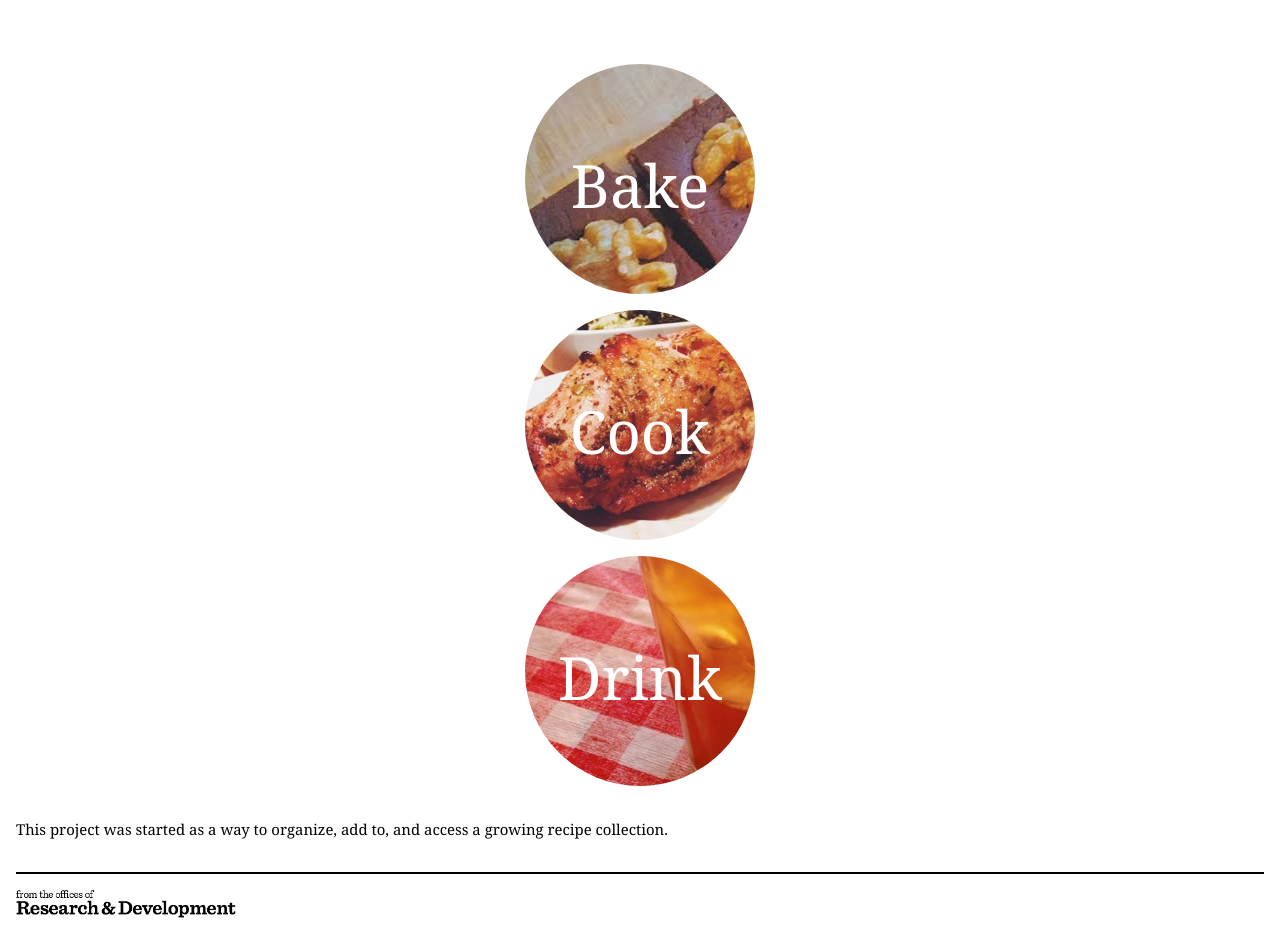
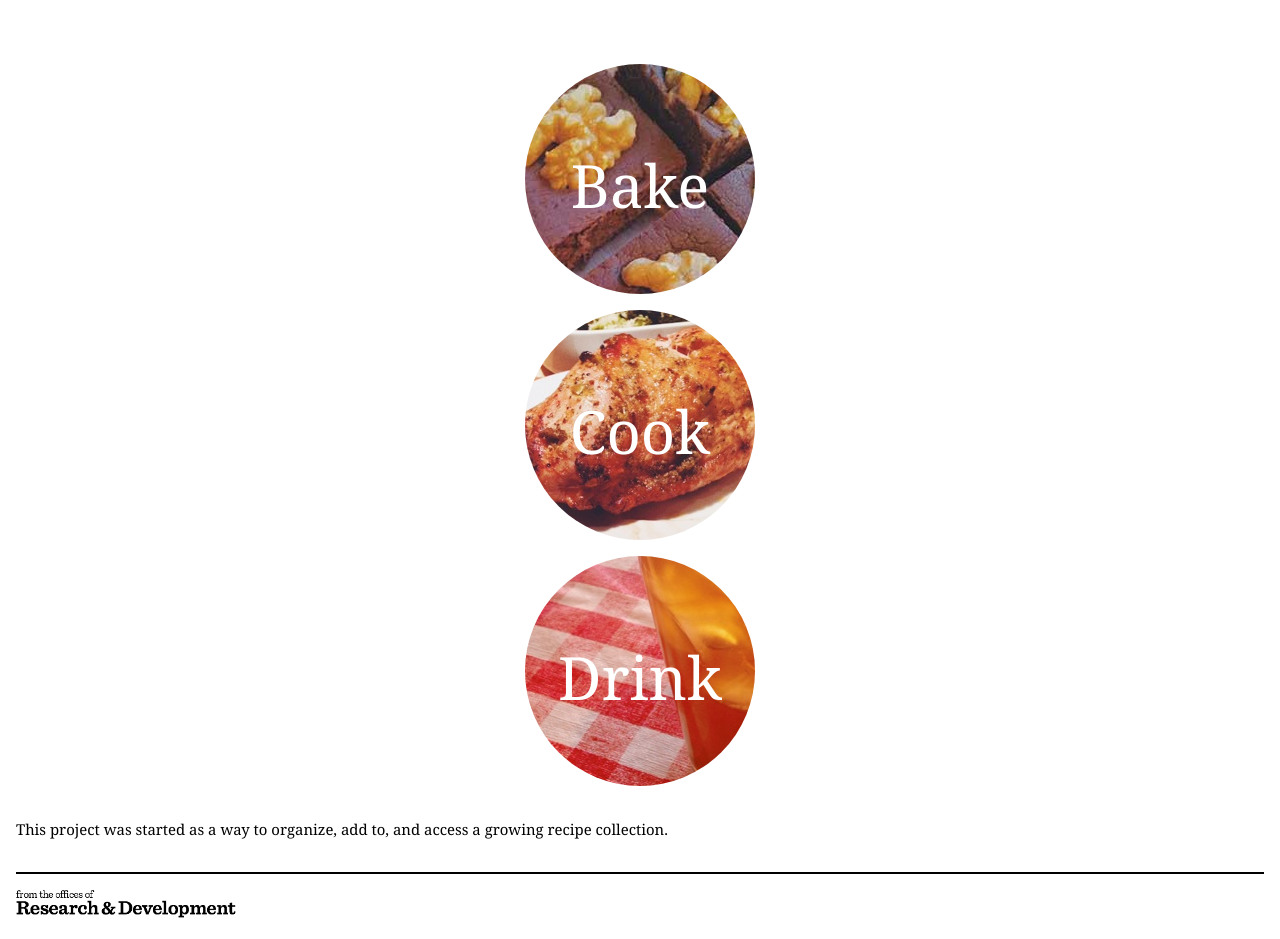
Before and after one commit to rnddg/eat, a Jekyll site: the page built from index.md, in a window 1280 px wide. Built offline with Jekyll 4.4.1, drawn with Linux system fonts in a browser that asks for light colours; some web fonts are replaced; Markdown is read by kramdown in place of the engine named in the settings.

Commit message:
Update paths

```diff
--- a/_config.yml
+++ b/_config.yml
@@ -2,4 +2,3 @@
 markdown: redcarpet
 pygments: false
 exclude: [_offline, README.md, recipes.sublime-project, recipes.sublime-workspace]
-baseurl: /
--- a/_includes/footer.html
+++ b/_includes/footer.html
@@ -1,3 +1,3 @@
 <footer>
-  <img class="offices_of" src="{{ site.url }}/assets/images/offices_of@2x.png">
+  <img class="offices_of" src="{{ site.baseurl }}img/offices_of@2x.png">
 </footer>
--- a/_includes/head.html
+++ b/_includes/head.html
@@ -5,6 +5,6 @@
     <meta charset="utf-8">
     <meta name="viewport" content="width=device-width">
     <title>{{ page.title }} | Research & Recipes</title>
-    <link rel="stylesheet" href="{{ site.url}}/assets/css/main.css" >
+    <link rel="stylesheet" href="{{ site.baseurl}}/assets/css/main.css" >
   </head>
 <body id="page">
--- a/_layouts/home.html
+++ b/_layouts/home.html
@@ -2,19 +2,19 @@
 
   <div class="category-large">
     <a href="#">
-      <img class="img-circle brownies" src="{{ site.baseurl}}/assets/images/home/brownies.jpg">
+      <img class="img-circle brownies" src="{{ site.baseurl}}img/home/brownies.jpg">
       <h2 class="overlay-center">Bake</h2>
     </a>
   </div>
   <div class="category-large">
     <a href="#">
-      <img class="img-circle turkey-breast" src="{{ site.baseurl}}/assets/images/home/turkey-breast.jpg">
+      <img class="img-circle turkey-breast" src="{{ site.baseurl}}img/home/turkey-breast.jpg">
       <h2 class="overlay-center">Cook</h2>
     </a>
   </div>
   <div class="category-large">
     <a href="#">
-      <img class="img-circle real-iced-tea" src="{{ site.baseurl}}/assets/images/home/real-iced-tea.jpg">
+      <img class="img-circle real-iced-tea" src="{{ site.baseurl}}img/home/real-iced-tea.jpg">
       <h2 class="overlay-center">Drink</h2>
     </a>
   </div>
--- a/assets/css/main.css
+++ b/assets/css/main.css
@@ -58,86 +58,63 @@
 
 #page {
   font-size: 1em;
-  /* equivalent to 16px */
-  line-height: 1.25;
-  /* equivalent to 20px */ }
+  line-height: 1.25em; }
 
-@media (min-width: 43.75em) {
+@media (min-width: 35em) {
   #page {
     font-size: 1em;
-    /* equivalent to 16px */
-    line-height: 1.375;
-    /* equivalent to 22px */ } }
+    line-height: 1.375em; } }
 h1 {
   font-size: 2em;
-  /* 2x body copy size = 32px */
-  line-height: 1.25;
-  /* 45px / 36px */ }
+  line-height: 1.25em; }
 
-@media (min-width: 43.75em) {
+@media (min-width: 35em) {
   h1 {
     font-size: 2.5em;
-    /* 2.5x body copy size = 40px */
-    line-height: 1.125; } }
-@media (min-width: 56.25em) {
+    line-height: 1.125em; } }
+@media (min-width: 45em) {
   h1 {
     font-size: 3em;
-    /* 3x body copy size = 48px */
-    line-height: 1.05;
-    /* keep to a multiple of the 20px line height and something more appropriate for display headings */ } }
+    line-height: 1.05em; } }
 h2 {
   font-size: 1.625em;
-  /* 1.625x body copy size = 26px */
-  line-height: 1.15384615;
-  /* 30px / 26px */ }
+  line-height: 1.15385em; }
 
-@media (min-width: 43.75em) {
+@media (min-width: 35em) {
   h2 {
     font-size: 2em;
-    /* 2x body copy size = 32px */
-    line-height: 1.25; } }
-@media (min-width: 56.25em) {
+    line-height: 1.25em; } }
+@media (min-width: 45em) {
   h2 {
     font-size: 2.25em;
-    /* 2.25x body copy size = 36px */
-    line-height: 1.25; } }
+    line-height: 1.25em; } }
 h3 {
   font-size: 1.375em;
-  /* 1.375x body copy size = 22px */
-  line-height: 1.13636364;
-  /* 25px / 22px */ }
+  line-height: 1.13636em; }
 
-@media (min-width: 43.75em) {
+@media (min-width: 35em) {
   h3 {
     font-size: 1.5em;
-    /* 1.5x body copy size = 24px */
-    line-height: 1.25; } }
-@media (min-width: 56.25em) {
+    line-height: 1.25em; } }
+@media (min-width: 45em) {
   h3 {
     font-size: 1.75em;
-    /* 1.75x body copy size = 28px */
-    line-height: 1.25; } }
+    line-height: 1.25em; } }
 h4 {
   font-size: 1.125em;
-  /* 1.125x body copy size = 18px */
-  line-height: 1.11111111; }
+  line-height: 1.11111em; }
 
-@media (min-width: 43.75em) {
+@media (min-width: 35em) {
   h4 {
-    line-height: 1.22222222;
-    /* (22px / 18px */ } }
+    line-height: 1.22222em; } }
 blockquote {
   font-size: 1.25em;
-  /* 20px / 16px */
-  line-height: 1.25;
-  /* 25px / 20px */ }
+  line-height: 1.25em; }
 
-@media (min-width: 43.75em) {
+@media (min-width: 35em) {
   blockquote {
     font-size: 1.5em;
-    /* 24px / 16px = */
-    line-height: 1.45833333;
-    /* 35px / 24px */ } }
+    line-height: 1.45833em; } }
 body {
   height: 100%;
   padding-top: 4em; }
@@ -161,8 +138,8 @@
   text-transform: uppercase; }
 
 .category-large a {
-  width: 230px;
-  height: 230px;
+  width: 14.375em;
+  height: 14.375em;
   position: relative;
   display: block;
   margin: 0 auto 1em auto;
@@ -180,14 +157,18 @@
 .img-circle {
   position: absolute; }
 
+.brownies {
+  top: -19px;
+  left: -180px; }
+
 .classic-pizza {
   top: -26px;
   left: -50px; }
 
+.real-iced-tea {
+  top: -289px;
+  left: -3px; }
+
 .turkey-breast {
   top: -55px;
   left: -107px; }
-
-.real-iced-tea {
-  top: -289px;
-  left: -3px; }
```
Also changed, not shown: _layouts/recipe.html (added, +8 -0 lines), assets/sass/_variables.scss (+6 -6 lines), img/home/bbq-potato-chip.jpg (renamed from assets/images/home/bbq-potato-chip.jpg), img/home/brownies.jpg (renamed from assets/images/home/brownies.jpg), img/home/classic-pizza.jpg (renamed from assets/images/home/classic-pizza.jpg), img/home/real-iced-tea.jpg (renamed from assets/images/home/real-iced-tea.jpg), img/home/turkey-breast.jpg (renamed from assets/images/home/turkey-breast.jpg), img/offices_of.png (renamed from assets/images/offices_of.png), img/offices_of@2x.png (renamed from assets/images/offices_of@2x.png).
